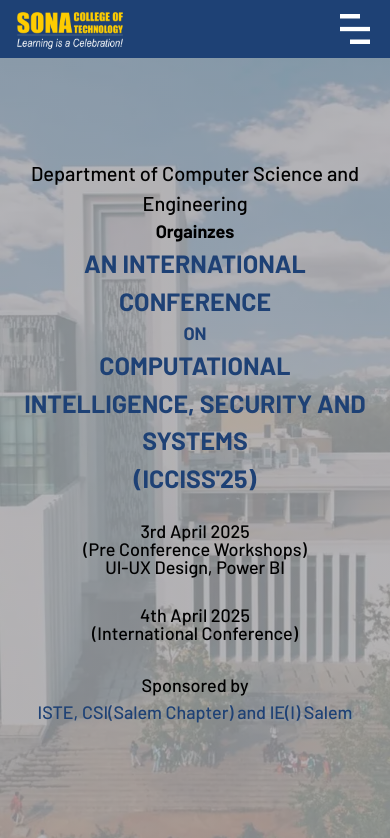
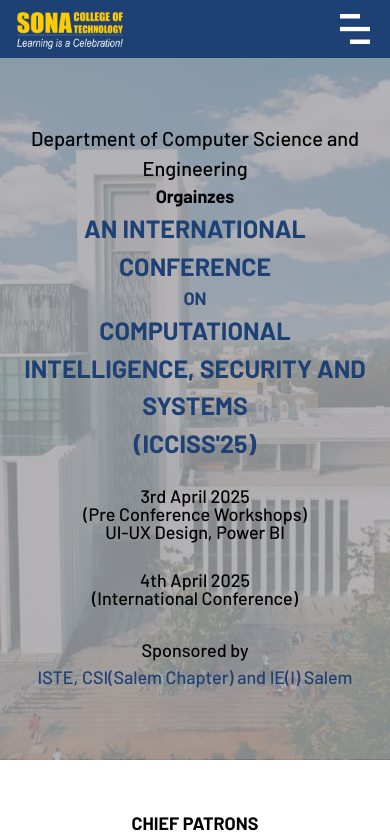
Before and after one commit to Gangadharan1512/icciss, a React (Vite) app: page / in a window 390 px wide. Shown: the top 838 px of the page. Built offline with nearby package versions, Linux system fonts and the light colour scheme.

Commit message:
seventh commit

```diff
--- a/src/Components/Hero/Hero.css
+++ b/src/Components/Hero/Hero.css
@@ -70,7 +70,7 @@
 
 @media (max-width: 840px) {
     .hero {
-        min-height: 100vh; /* Reduce height for smaller screens */
+        min-height: 90vh; /* Reduce height for smaller screens */
         background-size: cover;
         background-position: center; /* Ensure proper alignment */
         padding: 20px; /* Add some padding for spacing */
@@ -83,7 +83,7 @@
     .content {
         text-align: center;
         max-width: 100%; /* Adjust width to fit smaller screens */
-        margin-top: 0px; /* Reduce top margin */
+        margin-top: 20px; /* Reduce top margin */
     }
 
     .top h1 {
@@ -121,7 +121,7 @@
 
 @media (max-width: 450px) {
     .hero {
-        min-height: 100vh; /* Reduce height further for small screens */
+        min-height: 90vh; /* Reduce height further for small screens */
         padding: 15px; /* Adjust padding */
         background-size: cover;
         background-position: center;
@@ -133,7 +133,7 @@
 
     .content {
         max-width: 100%; /* Use more screen space */
-        margin-top: 5px; /* Reduce top margin */
+        margin-top: 20px; /* Reduce top margin */
     }
 
     .top h1 {
```
